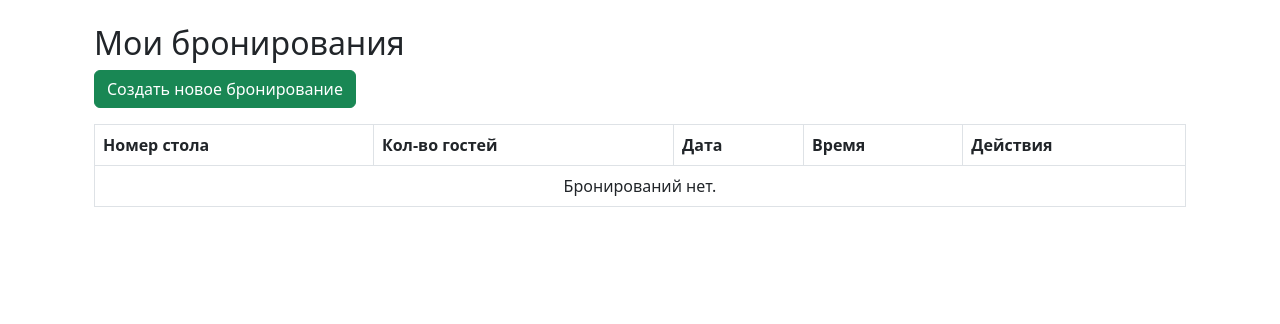
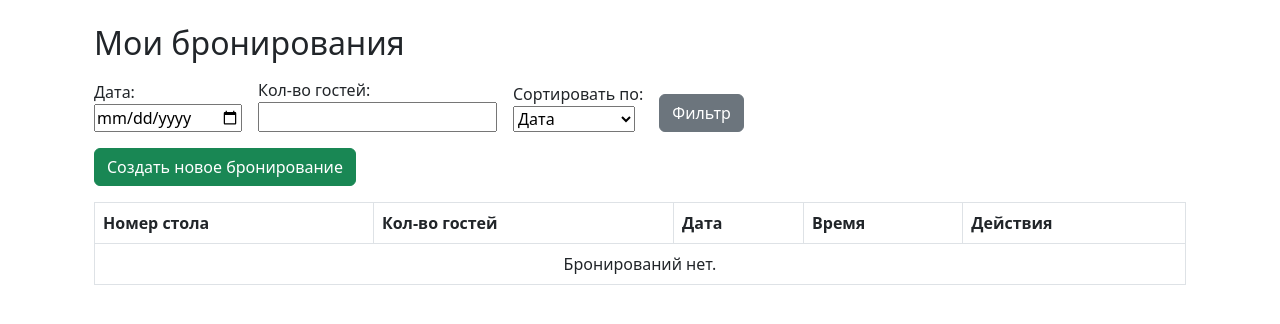
Before and after one commit to userbaievv/project, a Django app: page /booking/bookings/ in a window 1280 px wide. Shown: the part 56-380 px from the top of the page. Run offline with Django 4.2, Linux system fonts and the light colour scheme; a user stored in the database is signed in; tables that the repository leaves empty hold one stand-in row (values such as "Sample post").

Commit message:
filtration and sort booking

```diff
--- a/booking/forms.py
+++ b/booking/forms.py
@@ -33,3 +33,16 @@
             'booking_date': forms.DateInput(attrs={'type': 'date'}),
             'booking_time': forms.TimeInput(attrs={'type': 'time'}),
         }
+
+class BookingFilterForm(forms.Form):
+    date = forms.DateField(required=False, label='Дата', widget=forms.DateInput(attrs={'type': 'date'}))
+    guests_count = forms.IntegerField(required=False, label='Кол-во гостей')
+    sort_by = forms.ChoiceField(
+        required=False,
+        choices=[
+            ('booking_date', 'Дата'),
+            ('booking_time', 'Время'),
+            ('table_number', 'Номер стола'),
+        ],
+        label='Сортировать по'
+    )
--- a/booking/templates/booking/booking_list.html
+++ b/booking/templates/booking/booking_list.html
@@ -2,7 +2,27 @@
 {% block content %}
 <div class="container mt-4">
   <h2>Мои бронирования</h2>
+
+  <form method="get" class="mb-3 d-flex gap-3 align-items-end">
+    <div>
+      {{ filter_form.date.label_tag }}<br>
+      {{ filter_form.date }}
+    </div>
+    <div>
+      {{ filter_form.guests_count.label_tag }}<br>
+      {{ filter_form.guests_count }}
+    </div>
+    <div>
+      {{ filter_form.sort_by.label_tag }}<br>
+      {{ filter_form.sort_by }}
+    </div>
+    <div>
+      <button type="submit" class="btn btn-secondary mt-4">Фильтр</button>
+    </div>
+  </form>
+
   <a href="{% url 'booking_create' %}" class="btn btn-success mb-3">Создать новое бронирование</a>
+
   <table class="table table-bordered">
     <thead>
       <tr>
--- a/booking/views.py
+++ b/booking/views.py
@@ -3,7 +3,7 @@
 from django.contrib.auth.forms import AuthenticationForm
 from django.contrib.auth.decorators import login_required
 from .models import BookingTable, RegisteredUser
-from .forms import RegistrationForm ,CustomUserCreationForm, BookingForm
+from .forms import RegistrationForm ,CustomUserCreationForm, BookingForm, BookingFilterForm
 from django.shortcuts import render, redirect
 from .forms import RegistrationForm
 
@@ -48,7 +48,24 @@
 @login_required
 def booking_list(request):
     bookings = BookingTable.objects.filter(customer=request.user)
-    return render(request, 'booking/booking_list.html', {'bookings': bookings})
+    form = BookingFilterForm(request.GET)
+
+    if form.is_valid():
+        date = form.cleaned_data.get('date')
+        guests_count = form.cleaned_data.get('guests_count')
+        sort_by = form.cleaned_data.get('sort_by')
+
+        if date:
+            bookings = bookings.filter(booking_date=date)
+        if guests_count:
+            bookings = bookings.filter(guests_count=guests_count)
+        if sort_by:
+            bookings = bookings.order_by(sort_by)
+
+    return render(request, 'booking/booking_list.html', {
+        'bookings': bookings,
+        'filter_form': form,
+    })
 
 @login_required
 def booking_create(request):
```
Also changed, not shown: db.sqlite3.
